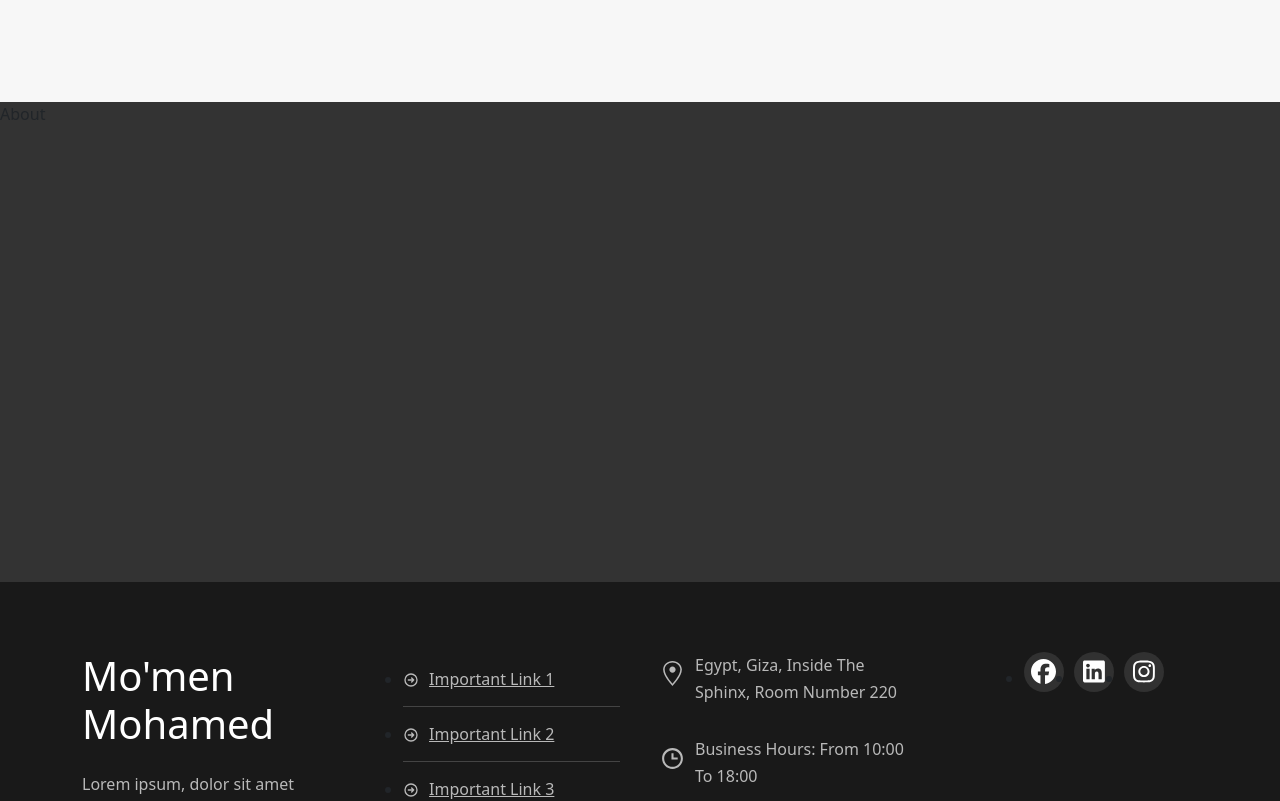
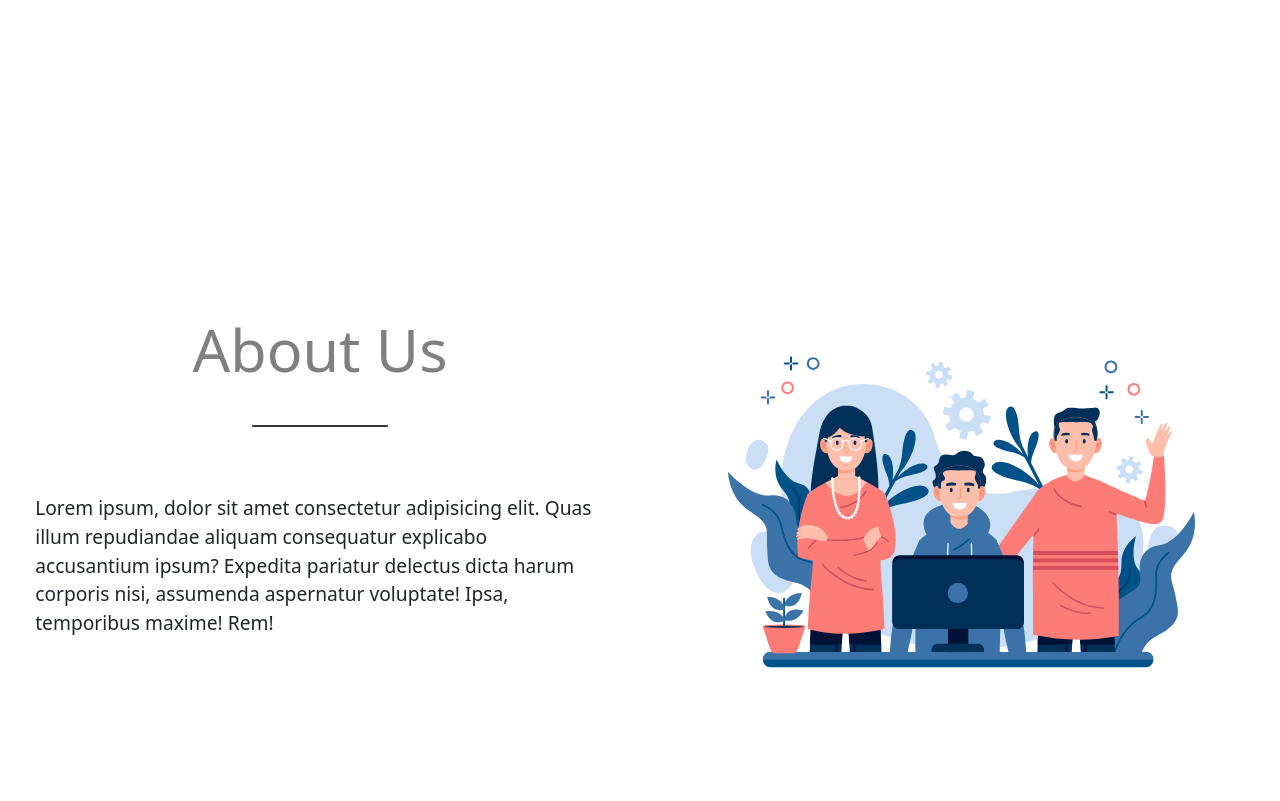
Before and after one commit to momen882001/Training-3s, a React (Create React App) app in the folder client/: page / in a window 1280 px wide. Shown: the part 679-1480 px from the top of the page. Built offline with nearby package versions, Linux system fonts and the light colour scheme.

Commit message:
about us structure

```diff
--- /dev/null
+++ b/client/src/Components/AboutUs/About.css
@@ -0,0 +1,44 @@
+.about-contain {
+    min-height: 100vh;
+    width: 100%;
+    display: grid;
+    grid-template-columns: 1fr 1fr;
+}
+
+.about-content {
+    display: flex;
+    justify-content: center;
+    align-items: center;
+    flex-direction: column;
+}
+
+.about-contain h3 {
+    font-size: 3.7rem;
+    color: gray;
+}
+
+.about-contain p {
+    font-size: 1.2rem;
+    padding: 2.2rem;
+}
+
+.seperator {
+    width: 8.5rem;
+    height: 2px;
+    background-color: #333;
+    border-radius: 10px;
+    margin-top: 2rem;
+    margin-bottom: 2rem;
+}
+
+.img-side {
+    background-color: white;
+    background-size: 100% 102%;
+    display: flex;
+    justify-content: center;
+    align-items: center;
+}
+
+.img-side img {
+    max-width: 100%;
+}
--- a/client/src/Components/AboutUs/About.tsx
+++ b/client/src/Components/AboutUs/About.tsx
@@ -1,12 +1,26 @@
 import React from 'react'
+import './About.css'
+import imgLeft from '../../assets/About us.svg'
 
 const About = () => {
   return (
-    <section id='about' style={{height:"30rem", backgroundColor:"#333"}}>
+    <div className="about-contain" id='about'>
+
+      <section className="about-content">
+        <h3>About Us</h3>
+        <div className="seperator"></div>
         <p>
-            About
-        </p>
-    </section>
+          Lorem ipsum, dolor sit amet consectetur adipisicing elit.
+          Quas illum repudiandae aliquam consequatur explicabo accusantium ipsum?
+          Expedita pariatur delectus dicta harum corporis nisi,
+           assumenda aspernatur voluptate! Ipsa,
+          temporibus maxime! Rem!</p>
+      </section>
+
+      <section className="img-side">
+        <img src={imgLeft} alt="" />
+      </section>
+    </div>
   )
 }
 
--- a/client/src/Components/TodoList/Todo.css
+++ b/client/src/Components/TodoList/Todo.css
@@ -1,7 +1,3 @@
-body {
-    background-color: #f7f7f7 !important;
-}
-
 .form {
     width: 90%;
     height: 100%;
```
Also changed, not shown: client/src/assets/About us.svg (added).
